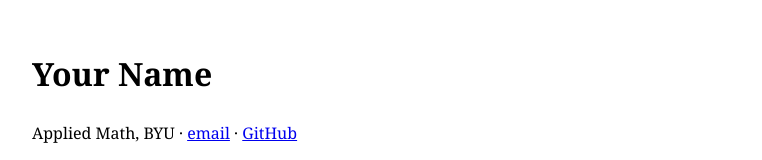
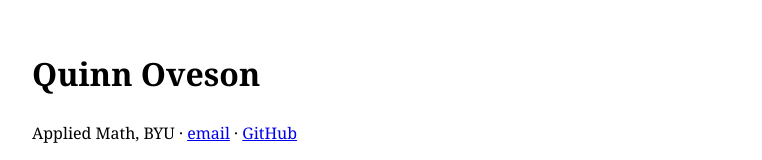
Before and after one commit to quinn-oveson/quinn-oveson.github.io, a plain HTML site: page index.html in a window 1280 px wide. Shown: the top 160 px of the page, without its empty margins (258-1020 px from the left). Drawn offline with Linux system fonts and the light colour scheme.

Commit message:
Update header with name 'Quinn Oveson'

```diff
--- a/index.html
+++ b/index.html
@@ -10,7 +10,7 @@
   </style>
 </head>
 <body>
-  <h1>Your Name</h1>
+  <h1>Quinn Oveson</h1>
   <p>Applied Math, BYU · <a href="mailto:qoveson@gmail.com">email</a> · <a href="https://github.com/quinn-oveson">GitHub</a></p>
   <h2>Project Writeups</h2>
   <ul>
```
